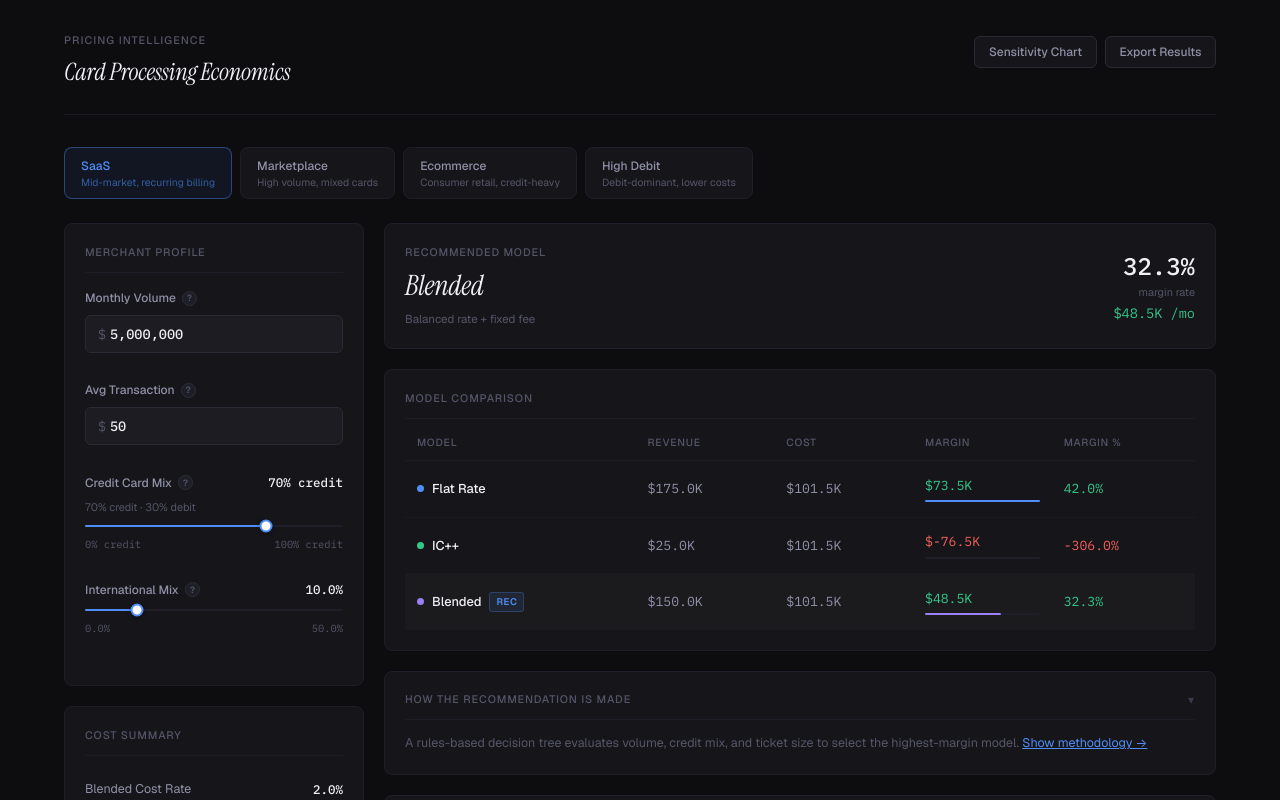
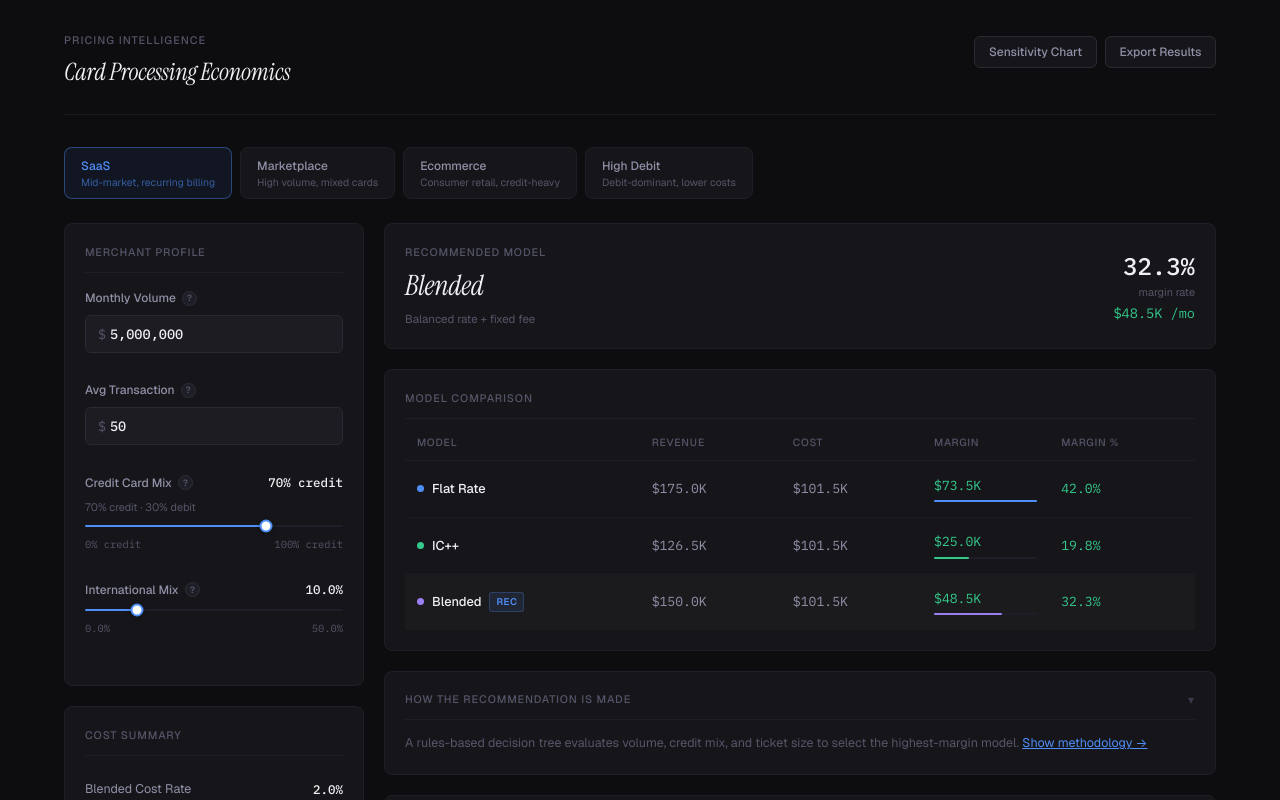
Before and after one commit to alxmak-cmd/card-pricing-engine, a React (Vite) app: page / in a window 1280 px wide. Shown: the top 800 px of the page. Built offline with nearby package versions, Linux system fonts and the light colour scheme.

Commit message:
Update App.jsx

```diff
--- a/src/App.jsx
+++ b/src/App.jsx
@@ -28,8 +28,11 @@ function flatRevenue(inputs) {
   return inputs.monthlyVolume * PRICING.flatRate + txCount * PRICING.flatFixed;
 }
 
+// FIX 1: IC++ revenue = interchange passthrough + markup (full merchant payment)
+// Margin = markup only. Previously only counted markup, causing false negative margins.
 function icppRevenue(inputs) {
-  return inputs.monthlyVolume * PRICING.icppMarkup;
+  const bc = computeBlendedCost(inputs);
+  return inputs.monthlyVolume * (bc + PRICING.icppMarkup);
 }
 
 function blendedRevenue(inputs) {
@@ -122,15 +125,10 @@ function buildSensitivityData(inputs) {
 
 // ── COMPETITIVE BENCHMARKS ────────────────────────────────────────────────────
 
-// What the MERCHANT pays — all-in processing cost to the merchant.
-// For IC++ processors: merchant pays interchange + markup + fixed fees.
-// For flat-rate processors: merchant pays the flat % + fixed fee.
-// Interchange is the same for all (same card mix) — this is apples-to-apples.
 const COMPETITORS = [
   {
     name: "Adyen",
     pricingModel: "IC++",
-    // Merchant pays: interchange (pass-through) + 0.40% markup + $0.13/tx
     markupPct: 0.004, fixedPerTx: 0.13,
     rateDisplay: "Interchange + 0.40% + $0.13/tx",
     note: "Requires volume commitment; negotiated",
@@ -138,7 +136,6 @@ const COMPETITORS = [
   {
     name: "Braintree",
     pricingModel: "Flat",
-    // Merchant pays: 3.49% flat, no fixed fee
     flatPct: 0.0349, fixedPerTx: 0.00,
     rateDisplay: "3.49% + $0.00/tx",
     note: "No fixed fee; higher % rate",
@@ -146,7 +143,6 @@ const COMPETITORS = [
   {
     name: "Square",
     pricingModel: "Flat",
-    // Merchant pays: 2.9% + $0.30/tx (online)
     flatPct: 0.029, fixedPerTx: 0.30,
     rateDisplay: "2.90% + $0.30/tx",
     note: "Online rate; in-person is 2.6%+$0.10",
@@ -154,25 +150,20 @@ const COMPETITORS = [
   {
     name: "Checkout.com",
     pricingModel: "IC++",
-    // Merchant pays: interchange + 0.60% markup, no fixed
     markupPct: 0.006, fixedPerTx: 0.00,
     rateDisplay: "Interchange + 0.60% + $0.00/tx",
     note: "Standard published rate; enterprise varies",
   },
 ];
 
-// What a merchant pays to a competitor — their all-in monthly cost
 function computeMerchantCost(comp, inputs, ic) {
   const txCount = inputs.monthlyVolume / inputs.avgTransaction;
   if (comp.pricingModel === "IC++") {
-    // Interchange (actual cost) + processor markup + fixed fees
     return inputs.monthlyVolume * ic + inputs.monthlyVolume * comp.markupPct + txCount * comp.fixedPerTx;
   }
-  // Flat rate — merchant pays the flat % + fixed, full stop
   return inputs.monthlyVolume * comp.flatPct + txCount * comp.fixedPerTx;
 }
 
-// What a merchant pays to Stripe under a given model
 function computeStripeMerchantCost(model, inputs) {
   const txCount = inputs.monthlyVolume / inputs.avgTransaction;
   if (model === "Flat")    return inputs.monthlyVolume * PRICING.flatRate + txCount * PRICING.flatFixed;
@@ -482,7 +473,7 @@ function MethodologyPanel({ inputs, results, rec }) {
   const creditLow = inputs.pctCredit < 0.6;
   const smallTicket = inputs.avgTransaction < 20;
 
-  let decisiveStep = 2; // default = blended
+  let decisiveStep = 2;
   if (vol1M && creditLow) decisiveStep = 0;
   else if (smallTicket) decisiveStep = 1;
 
@@ -519,7 +510,6 @@ function MethodologyPanel({ inputs, results, rec }) {
 
   return (
     <Panel>
-      {/* Clickable header */}
       <button
         onClick={() => setOpen(v => !v)}
         style={{
@@ -546,7 +536,6 @@ function MethodologyPanel({ inputs, results, rec }) {
         </div>
       </button>
 
-      {/* Collapsed state */}
       {!open && (
         <div style={{ fontSize: "0.78rem", color: "#55556a", lineHeight: 1.65, marginTop: "0.85rem" }}>
           A rules-based decision tree evaluates volume, credit mix, and ticket size to select the highest-margin model.{" "}
@@ -557,10 +546,8 @@ function MethodologyPanel({ inputs, results, rec }) {
         </div>
       )}
 
-      {/* Expanded state */}
       {open && (
         <div style={{ marginTop: "1rem" }}>
-          {/* Active recommendation callout */}
           <div style={{
             background: "#111116", border: "1px solid #2a2a38", borderRadius: "6px",
             padding: "0.75rem 1rem", marginBottom: "1.25rem",
@@ -573,7 +560,6 @@ function MethodologyPanel({ inputs, results, rec }) {
             </div>
           </div>
 
-          {/* Decision steps */}
           <div style={{ display: "flex", flexDirection: "column", gap: "0.85rem" }}>
             {steps.map((step, i) => {
               const isDecisive = i === decisiveStep;
@@ -614,7 +600,6 @@ function MethodologyPanel({ inputs, results, rec }) {
             })}
           </div>
 
-          {/* Cost constants reference */}
           <div style={{ marginTop: "1.25rem", paddingTop: "1rem", borderTop: "1px solid #1e1e28" }}>
             <div style={{ fontSize: "0.65rem", letterSpacing: "0.08em", textTransform: "uppercase", color: "#3a3a4a", marginBottom: "0.6rem" }}>
               Interchange constants used in all calculations
@@ -650,23 +635,18 @@ function MethodologyPanel({ inputs, results, rec }) {
 
 function CompetitiveBenchmark({ inputs, rec }) {
   const [selectedModel, setSelectedModel] = useState(rec);
-  const ic = computeBlendedCost(inputs); // true interchange cost, same for everyone
+  const ic = computeBlendedCost(inputs);
 
-  // Stripe: what the merchant pays under the selected model
   const stripeCost = computeStripeMerchantCost(selectedModel, inputs);
 
-  // Competitors: what the merchant pays under each processor's model
   const compRows = COMPETITORS.map(comp => {
     const merchantCost = computeMerchantCost(comp, inputs, ic);
-    const savings = merchantCost - stripeCost; // positive = merchant saves with Stripe
+    const savings = merchantCost - stripeCost;
     const savingsPct = merchantCost > 0 ? savings / merchantCost : 0;
     return { ...comp, merchantCost, savings, savingsPct };
   });
 
-  // Effective rate = total merchant cost / volume
   const stripeEffectiveRate = stripeCost / inputs.monthlyVolume;
-
-  // Max cost for bar scaling
   const allCosts = [stripeCost, ...compRows.map(r => r.merchantCost)];
   const maxCost = Math.max(...allCosts);
 
@@ -683,8 +663,6 @@ function CompetitiveBenchmark({ inputs, rec }) {
     }}>{children}</th>
   );
 
-  // Keep selectedModel in sync if rec changes (e.g. preset switch)
-  // but only if user hasn't manually changed it
   const prevRec = useRef(rec);
   useEffect(() => {
     if (rec !== prevRec.current) {
@@ -697,12 +675,10 @@ function CompetitiveBenchmark({ inputs, rec }) {
     <Panel>
       <SectionHeader label="Competitive Benchmark" right="merchant all-in cost · published 2025 rates" />
 
-      {/* Framing note + model selector */}
       <div style={{ display: "flex", justifyContent: "space-between", alignItems: "flex-start", gap: "1rem", marginBottom: "1.1rem", flexWrap: "wrap" }}>
         <div style={{ fontSize: "0.74rem", color: "#55556a", lineHeight: 1.65, maxWidth: "480px" }}>
           What this merchant pays all-in under each processor — interchange cost is identical across all rows since card mix is the same. Only the pricing model differs.
         </div>
-        {/* Model toggle */}
         <div style={{ display: "flex", gap: "0.35rem", flexShrink: 0 }}>
           {["Flat", "IC++", "Blended"].map(m => (
             <button
@@ -739,7 +715,6 @@ function CompetitiveBenchmark({ inputs, rec }) {
             </tr>
           </thead>
           <tbody>
-            {/* Stripe row — pinned first */}
             <tr style={{ background: "rgba(79,142,247,0.04)" }}>
               <td style={{ padding: "0.85rem 0.75rem", borderBottom: "1px solid #1a1a22" }}>
                 <div style={{ display: "flex", alignItems: "center", gap: "0.5rem" }}>
@@ -774,9 +749,8 @@ function CompetitiveBenchmark({ inputs, rec }) {
               </td>
             </tr>
 
-            {/* Competitor rows */}
             {compRows.map((comp, i) => {
-              const merchantSaves = comp.savings > 0; // merchant saves money with Stripe
+              const merchantSaves = comp.savings > 0;
               const isLast = i === compRows.length - 1;
               const barW = maxCost > 0 ? (comp.merchantCost / maxCost) * 100 : 0;
               return (
@@ -949,7 +923,8 @@ export default function App() {
                     <AnimatedNumber value={results[rec].marginPct} format={fmtPct} />
                   </div>
                   <div style={{ fontSize: "0.68rem", color: "#55556a", marginBottom: "0.2rem" }}>margin rate</div>
-                  <div style={{ fontFamily: "'IBM Plex Mono', monospace", fontSize: "0.85rem", color: "#34c98a" }}>
+                  {/* FIX 2: Dynamic color on margin — green if positive, red if negative */}
+                  <div style={{ fontFamily: "'IBM Plex Mono', monospace", fontSize: "0.85rem", color: results[rec].margin >= 0 ? "#34c98a" : "#f25f5c" }}>
                     <AnimatedNumber value={results[rec].margin} format={fmt$} /> /mo
                   </div>
                 </div>
```
